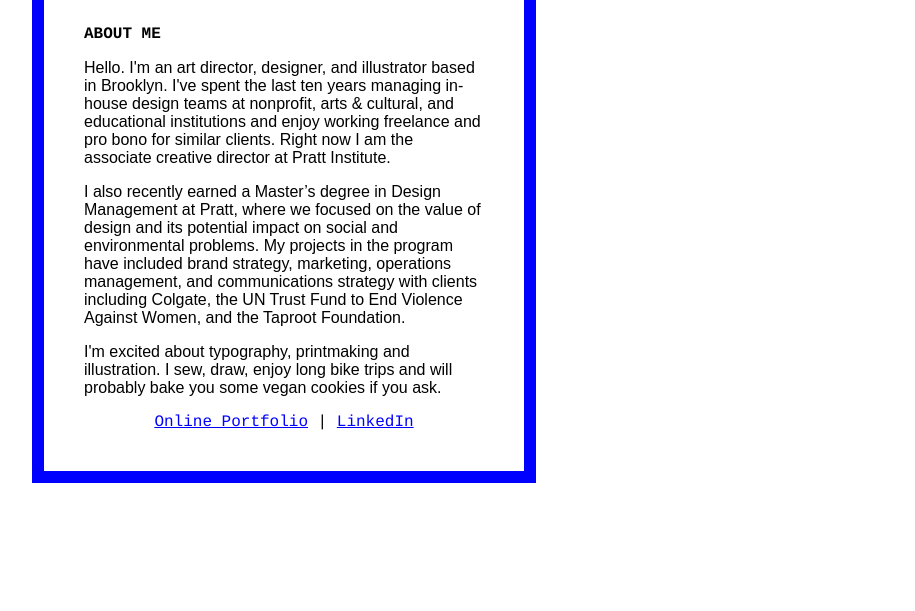
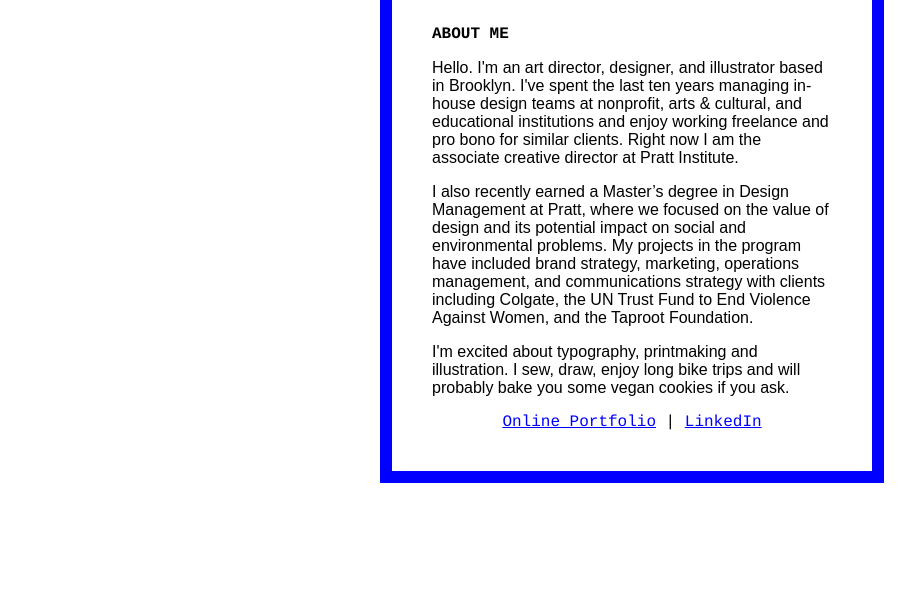
Before and after one commit to kschlind/my-resume, a plain HTML site: page index.html in a window 1280 px wide. Shown: the part 189-800 px from the top of the page, without its empty margins (8-923 px from the left). Drawn offline with Linux system fonts and the light colour scheme.

Commit message:
Centered body

```diff
--- a/css/main.css
+++ b/css/main.css
@@ -2,11 +2,10 @@ body {
 	background-color: #fff;
 	color: black;
 	border: 12px solid blue;
-	margin: 40px;
+	margin: 40px auto;
 	padding: 40px;
 	font-family: sans-serif;
 	width: 400px;
-	float: center;
 }
 
 h1 {
```
